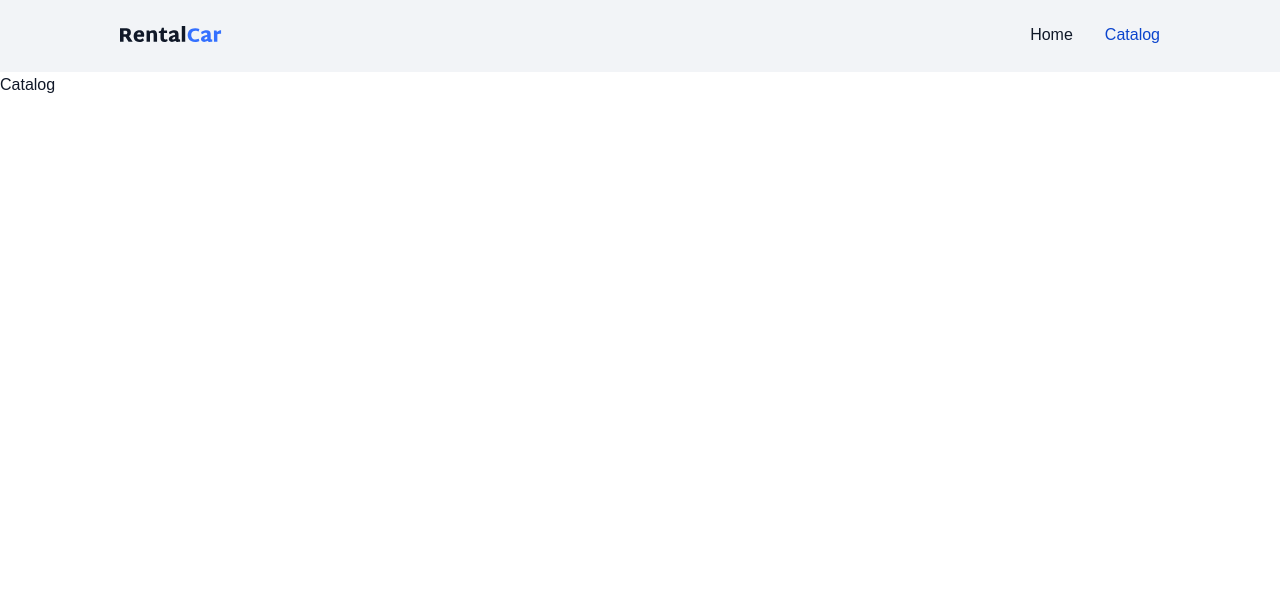
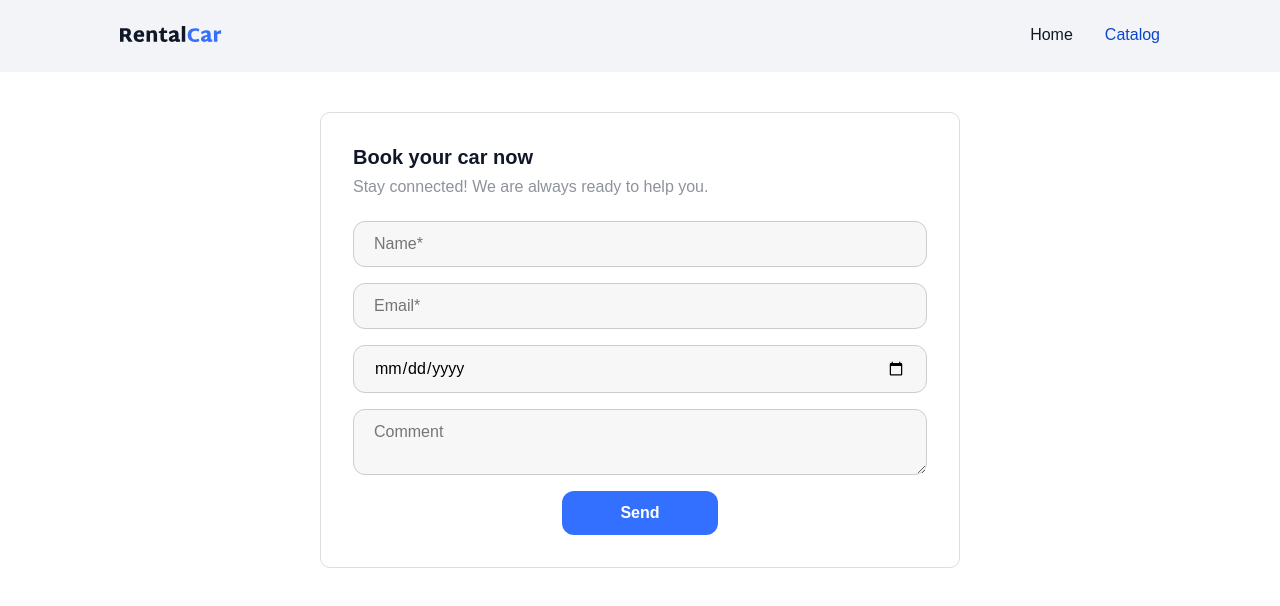
Before and after one commit to IrynaYakymenko/RentalCar, a React (Vite) app: page /catalog in a window 1280 px wide. Shown: the top 606 px of the page. Built offline with nearby package versions, Linux system fonts and the light colour scheme.

Commit message:
add validation for ReservForm

```diff
--- a/package.json
+++ b/package.json
@@ -18,7 +18,8 @@
     "react-hot-toast": "^2.5.2",
     "react-redux": "^9.2.0",
     "react-router-dom": "^7.6.0",
-    "redux-persist": "^6.0.0"
+    "redux-persist": "^6.0.0",
+    "yup": "^1.6.1"
   },
   "devDependencies": {
     "@eslint/js": "^9.25.0",
--- a/src/components/reservForm/ReservForm.jsx
+++ b/src/components/reservForm/ReservForm.jsx
@@ -1,10 +1,18 @@
-import { Field, Form, Formik } from "formik";
+import { ErrorMessage, Field, Form, Formik } from "formik";
+import * as Yup from "yup";
 import React from "react";
 import { sendReservation } from "../../services/mockAPI";
 import toast from "react-hot-toast";
 import s from "./ReservForm.module.css";
 
 const ReservForm = () => {
+  const initialValues = {
+    name: "",
+    email: "",
+    date: "",
+    comment: "",
+  };
+
   const handleSubmit = async (values, options) => {
     try {
       await sendReservation(values);
@@ -14,30 +22,49 @@ const ReservForm = () => {
       toast.error(`Error submitting form ${error.message}`);
     }
   };
-  const initialValues = {
-    name: "",
-    email: "",
-    date: "",
-    comment: "",
-  };
+
+  const validationSchema = Yup.object({
+    name: Yup.string().required("Name is required"),
+    email: Yup.string()
+      .email("Invalid email address")
+      .required("Email is required")
+      .matches(
+        /^[^\s@]+@[^\s@]+\.[^\s@]{2,}$/,
+        "Email must be a valid email address"
+      ),
+    date: Yup.date(),
+    comment: Yup.string(),
+  });
+
   return (
     <div className={s.container}>
       <p className={s.heading}>Book your car now</p>
       <p className={s.text}>Stay connected! We are always ready to help you.</p>
-      <Formik onSubmit={handleSubmit} initialValues={initialValues}>
+      <Formik
+        onSubmit={handleSubmit}
+        initialValues={initialValues}
+        validationSchema={validationSchema}
+      >
         <Form className={s.form}>
+          <>
             <Field
               className={s.input}
               type="text"
               name="name"
               placeholder="Name*"
             />
+            <ErrorMessage className={s.error} component="p" name="name" />
+          </>
+          <>
             <Field
               className={s.input}
               type="email"
               name="email"
               placeholder="Email*"
             />
+            <ErrorMessage className={s.error} component="p" name="email" />
+          </>
+
           <Field
             className={s.input}
             type="date"
--- a/src/components/reservForm/ReservForm.module.css
+++ b/src/components/reservForm/ReservForm.module.css
@@ -55,3 +55,8 @@
   background-color: var(--hover-blue);
   cursor: pointer;
 }
+
+.error {
+  color: var(--error);
+  font-size: 10px;
+}
--- a/src/index.css
+++ b/src/index.css
@@ -15,6 +15,7 @@
   --badges: #f2f4f7;
   --inputs: #f7f7f7;
   --white: #ffffff;
+  --error: red;
 }
 
 html {
--- a/src/pages/catalogPage/CatalogPage.jsx
+++ b/src/pages/catalogPage/CatalogPage.jsx
@@ -2,7 +2,11 @@ import React from "react";
 import ReservForm from "../../components/reservForm/ReservForm";
 
 const CatalogPage = () => {
-  return <div>Catalog</div>;
+  return (
+    <div>
+      <ReservForm />
+    </div>
+  );
 };
 
 export default CatalogPage;
```
Also changed, not shown: 1 other file (tests, documents, lock files or other folders). Lines whose indentation alone changed are shown as unchanged.
